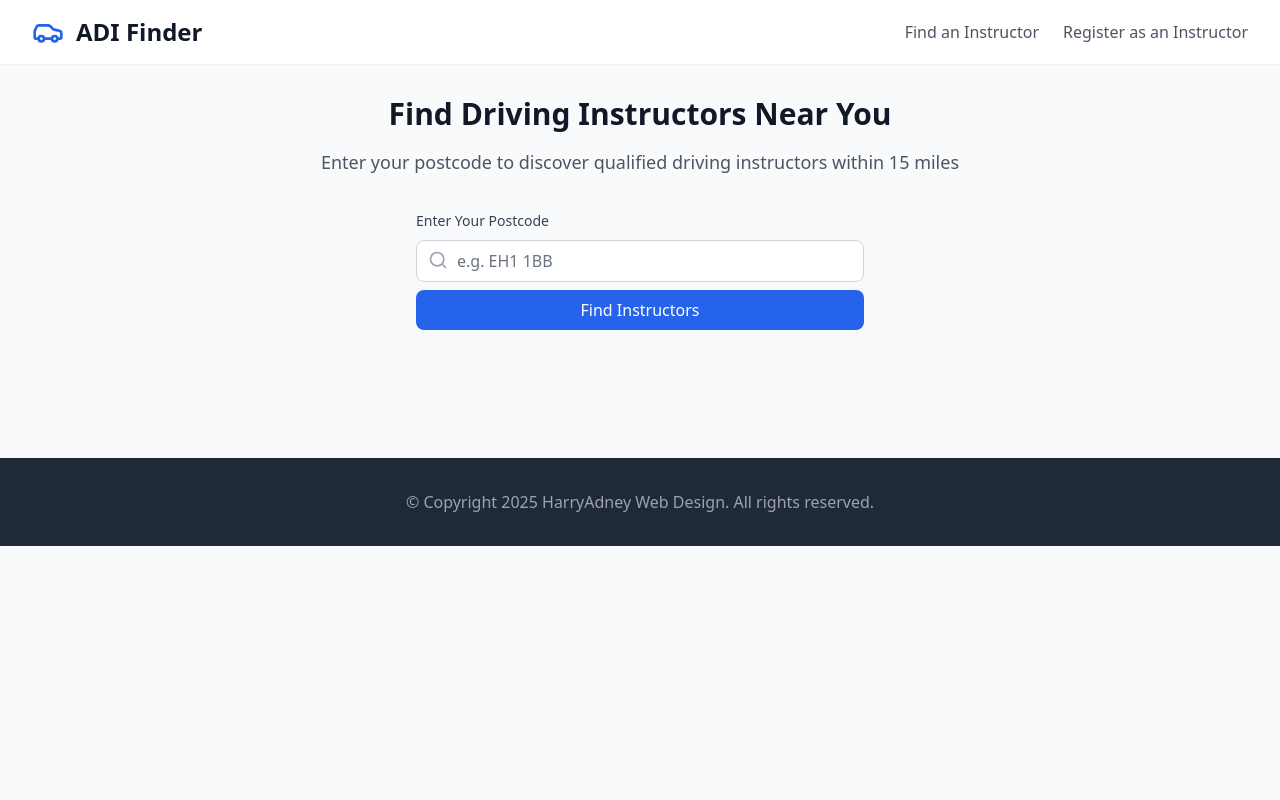
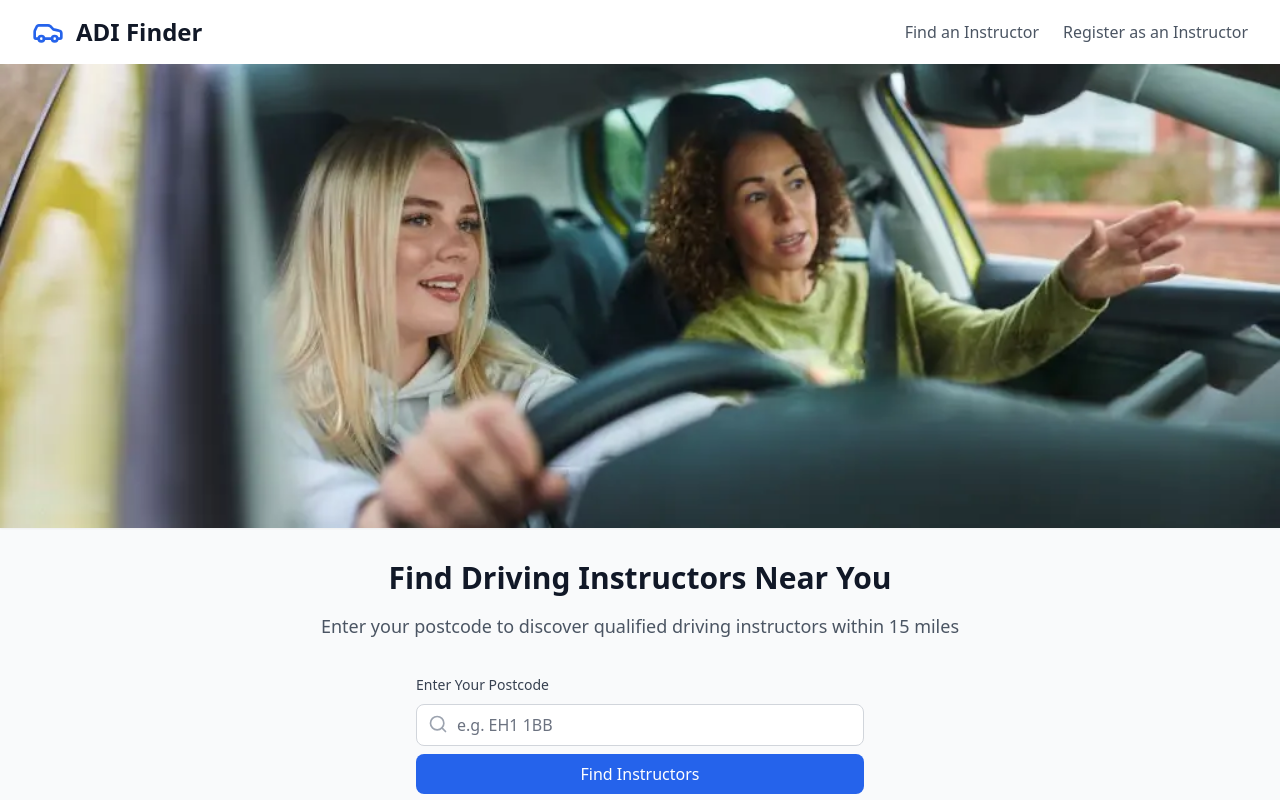
Before and after one commit to HarryAdney/adifinder, a React (Vite) app: page / in a window 1280 px wide. Shown: the top 800 px of the page. Built offline with nearby package versions, Linux system fonts and the light colour scheme.

Commit message:
`Add header image and adjust layout in App component`

```diff
--- a/src/App.tsx
+++ b/src/App.tsx
@@ -6,7 +6,7 @@ import { RegisterPage } from "./pages/RegisterPage";
 
 function App() {
   return (
-    <div className="min-h-screen bg-gray-50">
+    <div className="flex flex-col min-h-screen bg-gray-50">
       <header className="bg-white shadow-sm">
         <div className="px-4 py-4 mx-auto max-w-7xl sm:px-6 lg:px-8">
           <div className="flex items-center justify-between">
@@ -38,6 +38,11 @@ function App() {
             </nav>
           </div>
         </div>
+        <img
+          src="adifinder-header.webp"
+          alt="Driving Instructor"
+          className="w-full h-auto"
+        />
       </header>
 
       <Routes>
@@ -45,7 +50,7 @@ function App() {
         <Route path="/register" element={<RegisterPage />} />
       </Routes>
 
-      <footer className="mt-12 text-white bg-gray-800" sticky bottom-0>
+      <footer className="w-full mt-auto text-white bg-gray-800">
         <div className="px-4 py-8 mx-auto max-w-7xl sm:px-6 lg:px-8">
           <p className="text-center text-gray-400">
             © Copyright 2025 HarryAdney Web Design. All rights reserved.
```
Also changed, not shown: public/adifinder-header.webp (added).
